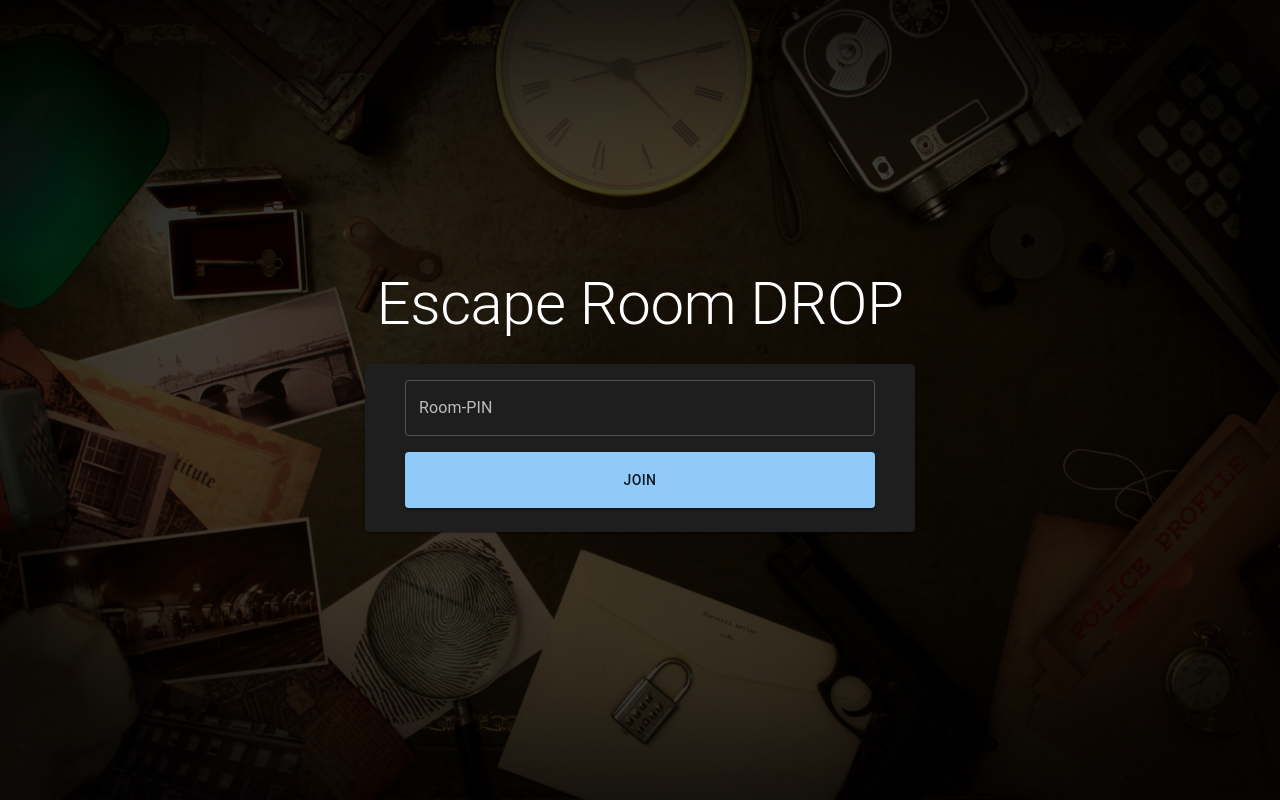
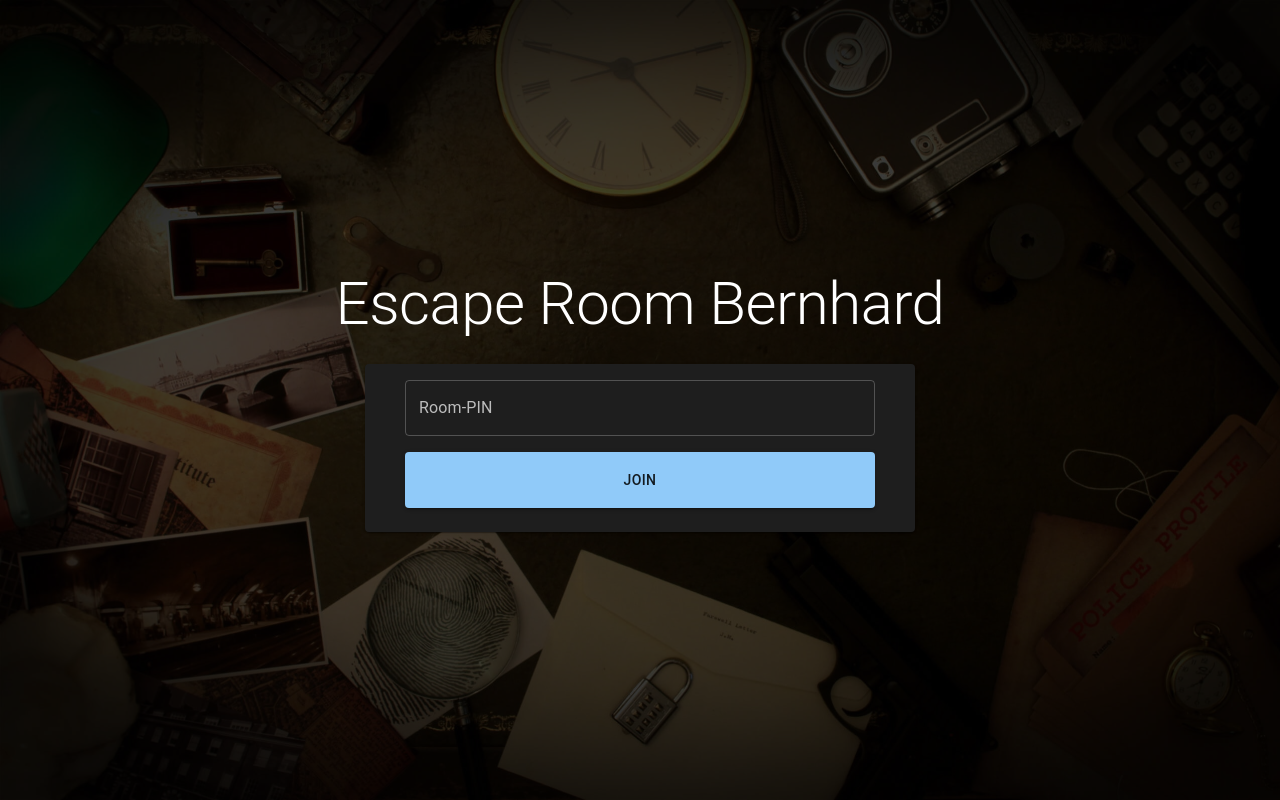
Before and after one commit to patrik-16/EscapeDoomFrontend, a React (Vite) app: page / in a window 1280 px wide. Built offline with nearby package versions, Linux system fonts and the light colour scheme.

Commit message:
bernghard

```diff
--- a/src/pages/studenJoin/main.tsx
+++ b/src/pages/studenJoin/main.tsx
@@ -79,7 +79,7 @@ const StudentJoin = () => {
                 }}
             >
 
-                <Typography sx={{paddingBottom: 3}} color={common.white} variant="h2"> Escape Room DROP </Typography>
+                <Typography sx={{paddingBottom: 3}} color={common.white} variant="h2"> Escape Room Bernhard </Typography>
                 <Card sx={{minWidth: 550, paddingX: 3}}>
                     <CardContent>
                         <Stack spacing={2} alignItems="center" component="form" onSubmit={sendID} noValidate>
```
